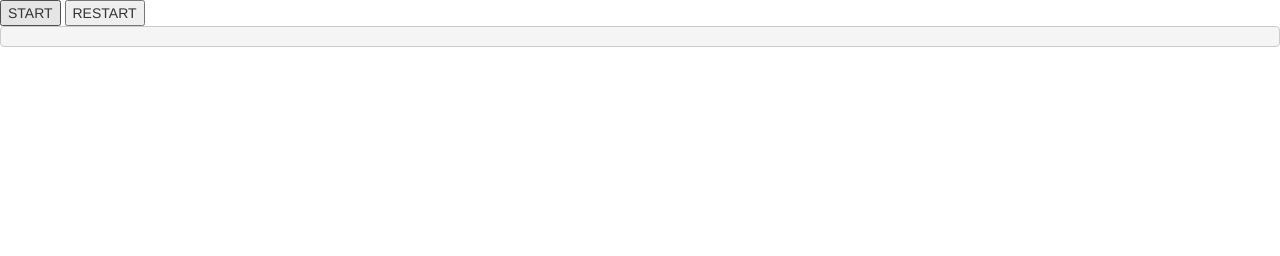
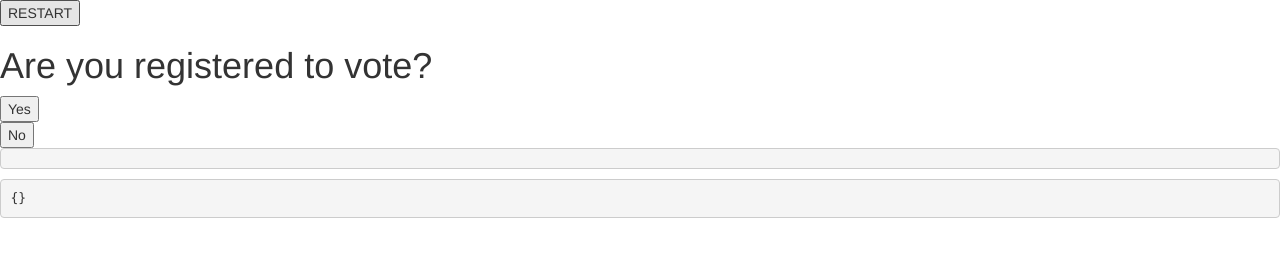
Before and after one commit to hackthevote/electionmate, a website: page app/index.html in a window 1280 px wide. Drawn offline with nearby package versions, Linux system fonts and the light colour scheme.

Commit message:
Ease startup

```diff
--- a/app/index.html
+++ b/app/index.html
@@ -16,7 +16,6 @@
   <title>HACK</title>
 </head>
 <body ng-controller="electionMateCtrl">
-  <button ng-click="start();">START</button>
   <button ng-click="restart();">RESTART</button>
    <div ng-if="question.id == current_question" ng-repeat="question in questions">
      <h1>{{question.question}}</h1>
@@ -34,11 +33,12 @@
 </ul>
 
 <pre>{{todo}}</pre>
+<pre>{{user_state}}</pre>
 
 
 
 <script src="main.js"></script>
 </body>
 <script>
-   </script>
+</script>
 </html>
--- a/app/js/controllers.js
+++ b/app/js/controllers.js
@@ -12,13 +12,14 @@ electionMateApp.controller('electionMateCtrl', function($scope, localStorageServ
       localStorageService.set('user_answers', $scope.user_state);
     }, true);
 
-   $scope.start = function() {
+   $scope.init = function() {
      $scope.loadJSON(function(response) {
        var data = JSON.parse(response);
        $scope.questions = data["questions"];
        $scope.$digest();
      });
    };
+
    $scope.restart = function() {
      localStorageService.set('user_answers', {});
      $scope.reset();
@@ -71,4 +72,6 @@ electionMateApp.controller('electionMateCtrl', function($scope, localStorageServ
         $scope.current_question = chosen_answer.next_question;
     };
 
+    $scope.init();
+
 });
--- a/app/js/questions.json
+++ b/app/js/questions.json
@@ -177,7 +177,7 @@
               "next_question": "postcode",
               "todo": {
                   "id": "nino",
-                  "deadline": null,
+                  "deadline": "2016-05-10",
                   "display": "Phone the National Insurance numbers helpline on 0300 200 3502"
               }
           }
```
